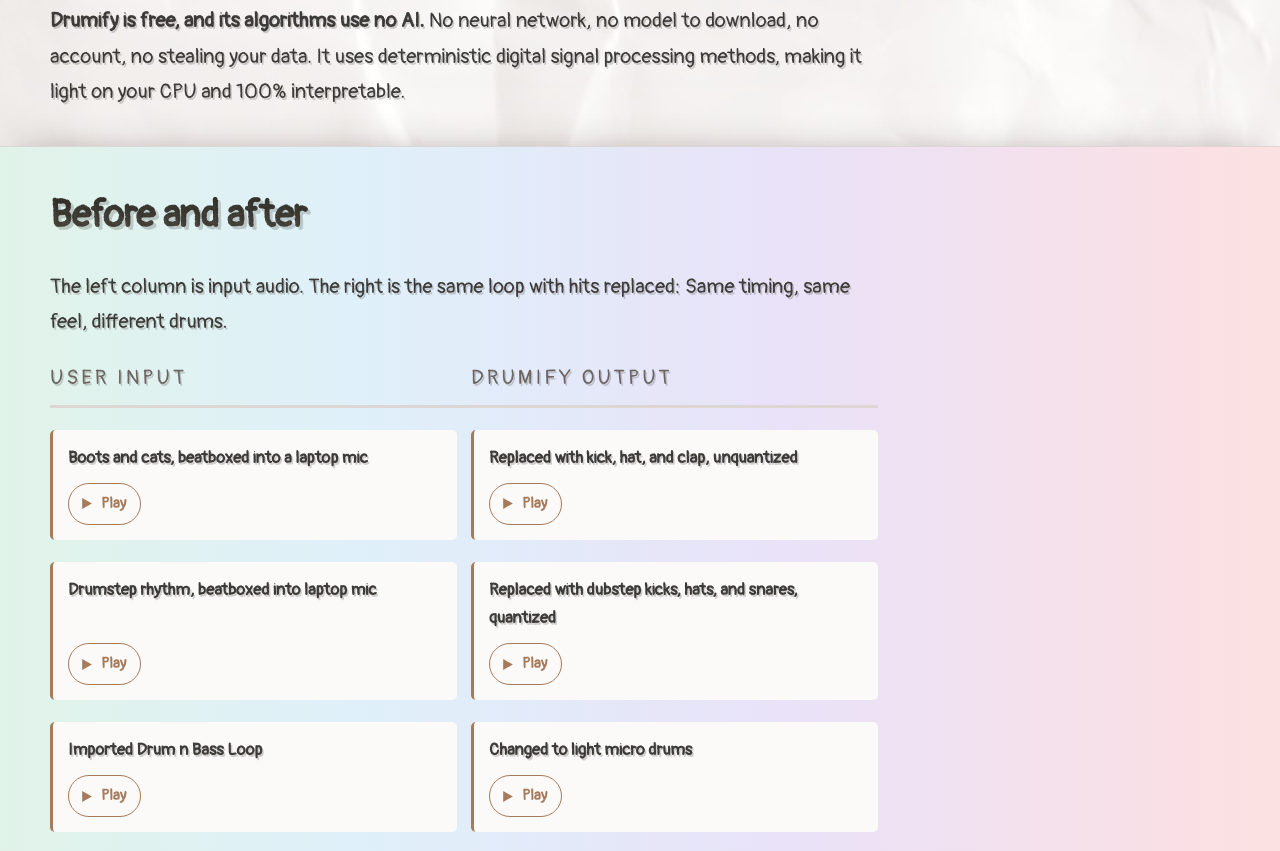
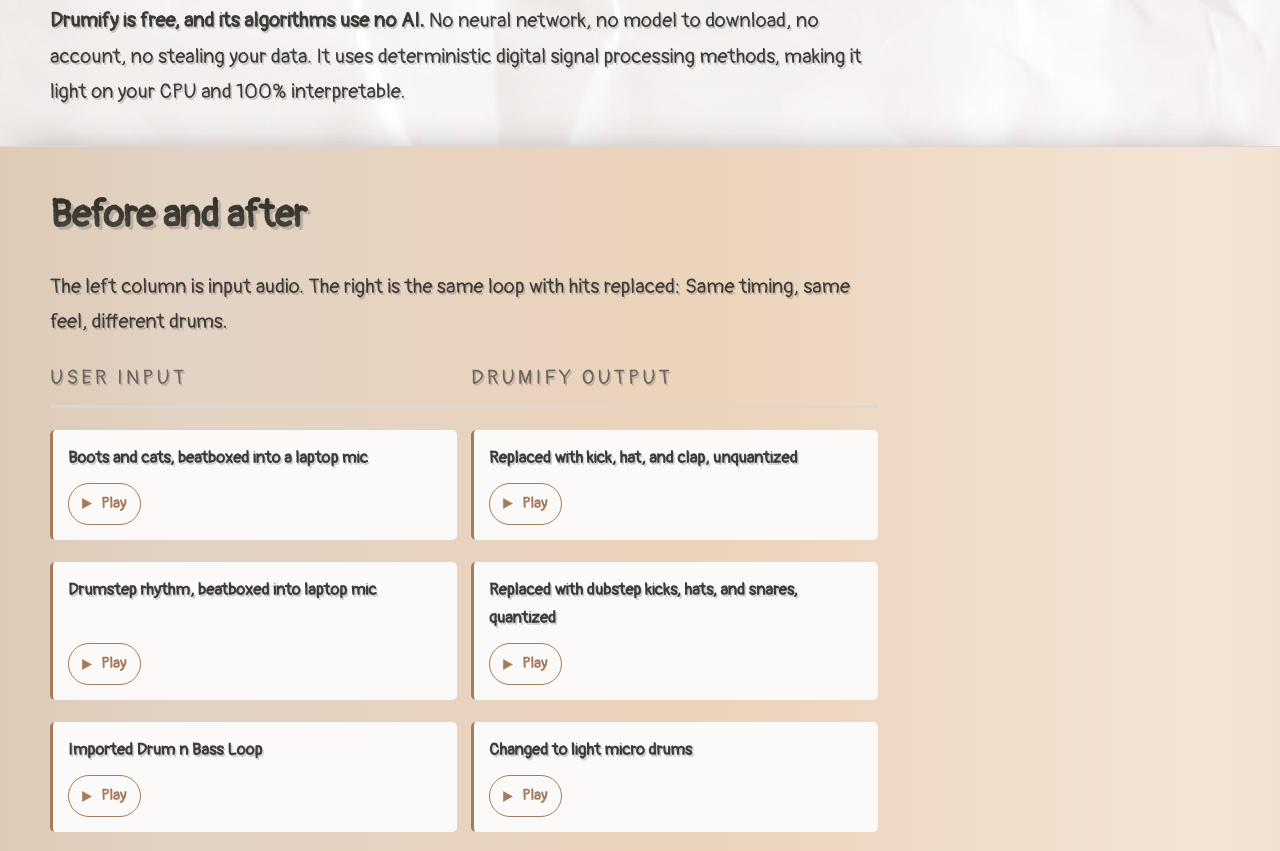
Before and after one commit to Alexander-Vassilev/Drumify, a plain HTML site: page docs/index.html in a window 1280 px wide. Shown: the part 2241-3092 px from the top of the page. Drawn offline with Linux system fonts and the light colour scheme.

Commit message:
Match picture backgrounds to the site brown; brown demos band
The two portraits' flat tan backgrounds (#cfa98c) are recoloured to the
accent brown (#a67b5b). Background and shadow pixels are scaled per channel,
so the beatbox portrait keeps its soft shadow, and only pixels joined to the
background are touched, so skin of a similar hue is left as it was.

The Before and after band's rainbow gradient becomes a range of light
browns, and its reduced-motion fallback a light brown to match.

Co-Authored-By: Claude Opus 5.5 <noreply@anthropic.com>
Claude-Session: https://claude.ai/code/session_01S9uEqJwCdPAKex3cGNrUEb

```diff
--- a/docs/index.html
+++ b/docs/index.html
@@ -27,7 +27,7 @@
   --accent-dim: rgb(var(--accent-dim-rgb));
   --accent-wash: rgb(var(--accent-dim-rgb) / 0.14);   /* hover fill on the clip buttons */
   --rule:       #ddd6d2;
-  --demos-bg:   #e3f3ec;          /* "Before and after" band when motion is reduced */
+  --demos-bg:   #ecdccb;          /* "Before and after" band when motion is reduced */
   --shadow:     rgba(63, 48, 44, 0.16);
   --silhouette: rgba(38, 37, 31, 0.20);   /* the offset copy behind every word */
 
@@ -513,7 +513,7 @@ section p { max-width: 58ch; }
               0 14px 34px -22px rgba(63, 48, 44, 0.4);
 }
 
-/* The band is a rainbow of pastels sliding sideways. Each stop in the gradient
+/* The band is a range of light browns sliding sideways. Each stop in the gradient
    is one colour; add, remove or change stops freely, as long as the first and
    last match so the repeat has no seam. The gradient is drawn twice the band's
    width, so about half the rainbow shows at once, and the animation slides it
@@ -527,13 +527,12 @@ section p { max-width: 58ch; }
 @media (prefers-reduced-motion: no-preference) {
   #demos::before {
     background-image: linear-gradient(90deg,
-      #fbe0e4,    /* pink */
-      #fde8d4,    /* peach */
-      #fbf5d2,    /* butter */
-      #e1f4e5,    /* mint */
-      #dff0fa,    /* sky */
-      #e9e2f8,    /* lavender */
-      #fbe0e4);   /* pink again */
+      #f3e5d6,    /* cream */
+      #e7c9a9,    /* caramel */
+      #d8bc9f,    /* tan */
+      #e2d3c4,    /* taupe */
+      #ecd3bb,    /* latte */
+      #f3e5d6);   /* cream again */
     background-size: 200% 100%;
     background-repeat: repeat-x;
     animation: demos-rainbow 12s linear infinite;
```
Also changed, not shown: docs/beatbox.png, docs/sad.png.
